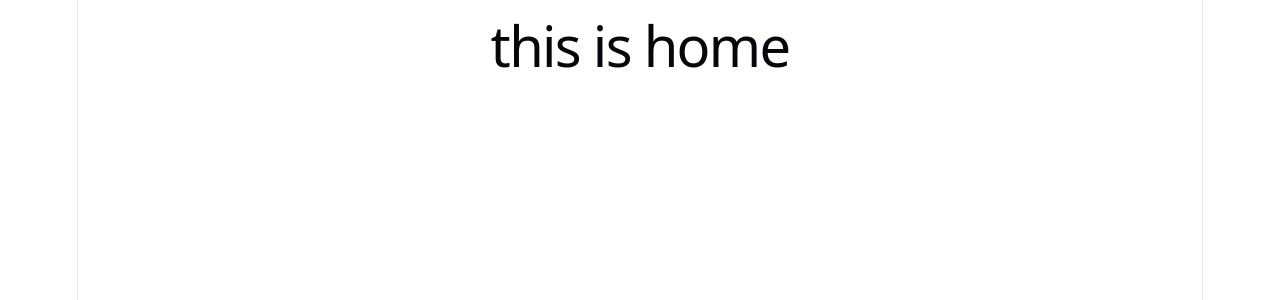
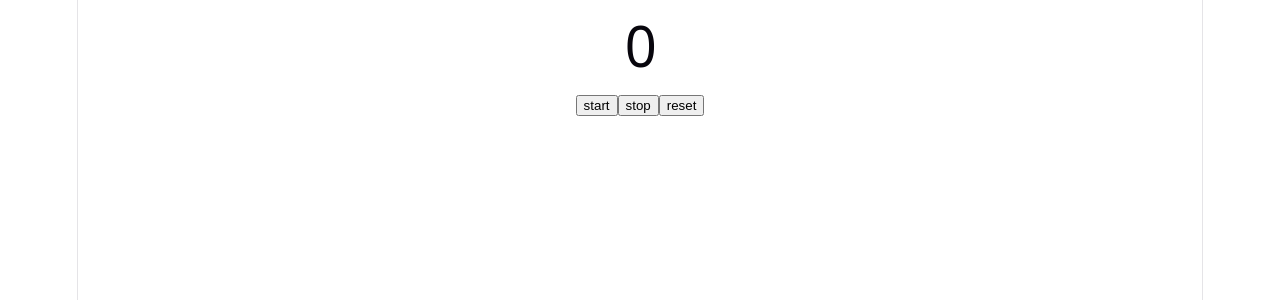
Before and after one commit to wasim-faris/react-study, a React (Vite) app in the folder my-react-app/: page / in a window 1280 px wide. Shown: the top 300 px of the page. Built offline with nearby package versions, Linux system fonts and the light colour scheme.

Commit message:
feat(timer): add start stop and reset functionality

```diff
--- a/my-react-app/src/App.jsx
+++ b/my-react-app/src/App.jsx
@@ -1,18 +1,35 @@
-import {BrowserRouter, Routes, Route} from "react-router-dom"
-import Home from "./components/Home"
-import About from "./components/About"
-import Products from "./components/Products"
+import { useEffect, useState } from "react";
 
-function App(){
+
+function App() {
+  const [running, setRunning] = useState(false)
+  const [sec, setSec] = useState(0)
+
+  useEffect(()=>{
+    if(running){
+      const timer = setInterval(() => {
+        setSec((sec)=> sec + 1)
+      }, 1000);
+
+      return ()=> clearInterval(timer)
+    }
+  },[running])
+
+
   return(
-    <BrowserRouter>
-    <Routes>
-      <Route path="/" element={<Home/>}/>
-      <Route path="/about" element={<About/>}/>
-      <Route path = "/products" element={<Products/>}/>
-    </Routes>
-    </BrowserRouter>
+    <div>
+      <h1>
+        {sec}
+      </h1>
+      <button onClick={()=> setRunning(true)}> start</button>
+      <button onClick={()=> setRunning(false)}>stop</button>
+      <button onClick={()=>{
+        setRunning(false);
+        setSec(0)
+      }}>reset</button>
+    </div>
   )
+
 }
 
 export default App;
```
